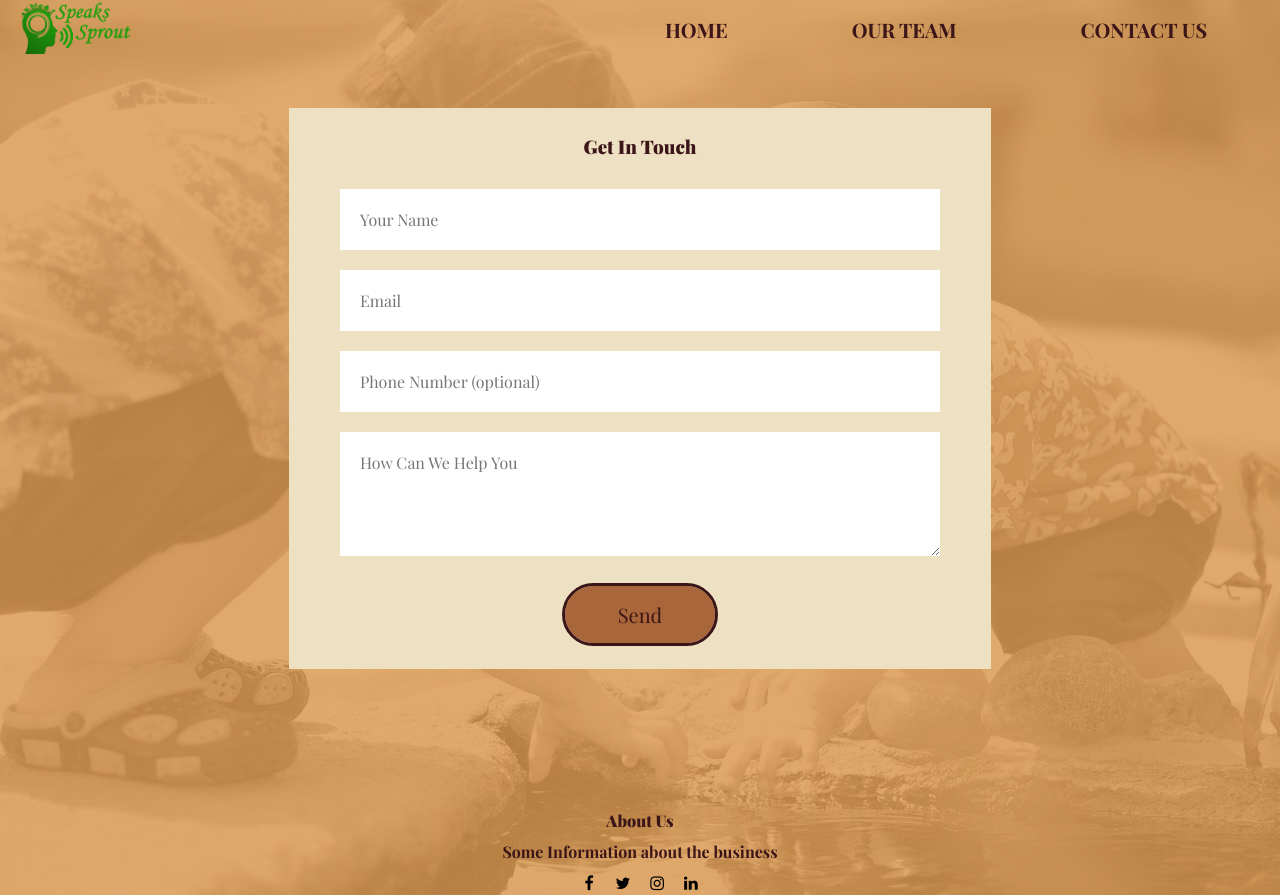
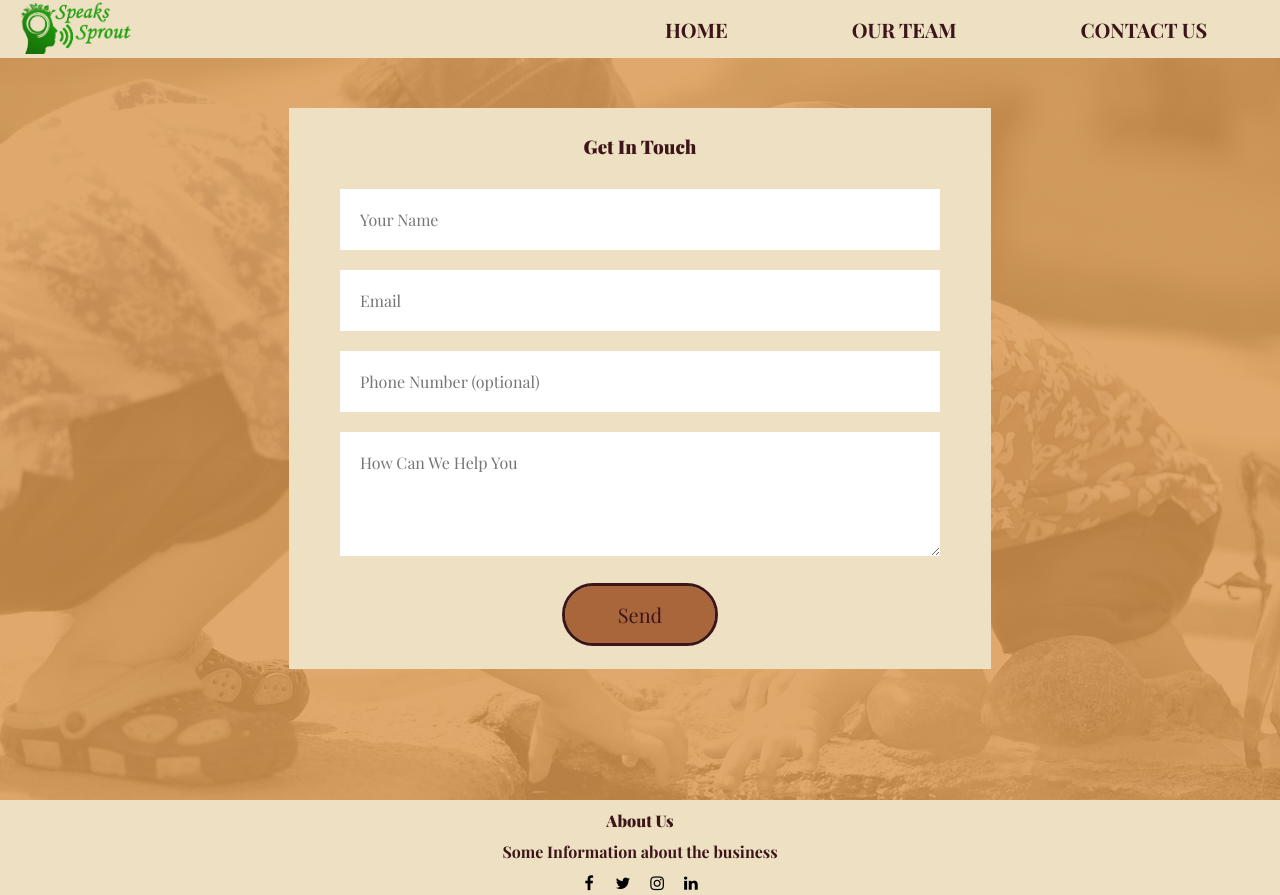
Before and after one commit to areeja132000/autism_website, a plain HTML site: page contact_us.html in a window 1280 px wide. Drawn offline with nearby package versions, Linux system fonts and the light colour scheme; a web font is replaced by a local one.

Commit message:
Web version complete
Web version complete

```diff
--- a/style.css
+++ b/style.css
@@ -48,6 +48,7 @@ nav {
   padding: 0% 1%;
   justify-content: space-between;
   align-items: center;
+  background-color: var(--lightest);
   /*background-color: var(--lightest);*/
 }
 
@@ -271,6 +272,7 @@ form button {
 .footer {
   padding-top: 10px;
   /*background-color: var(--lightest);*/
+  background-color: var(--lightest);
   text-align: center;
   align-items: center;
   justify-content: center;
```
